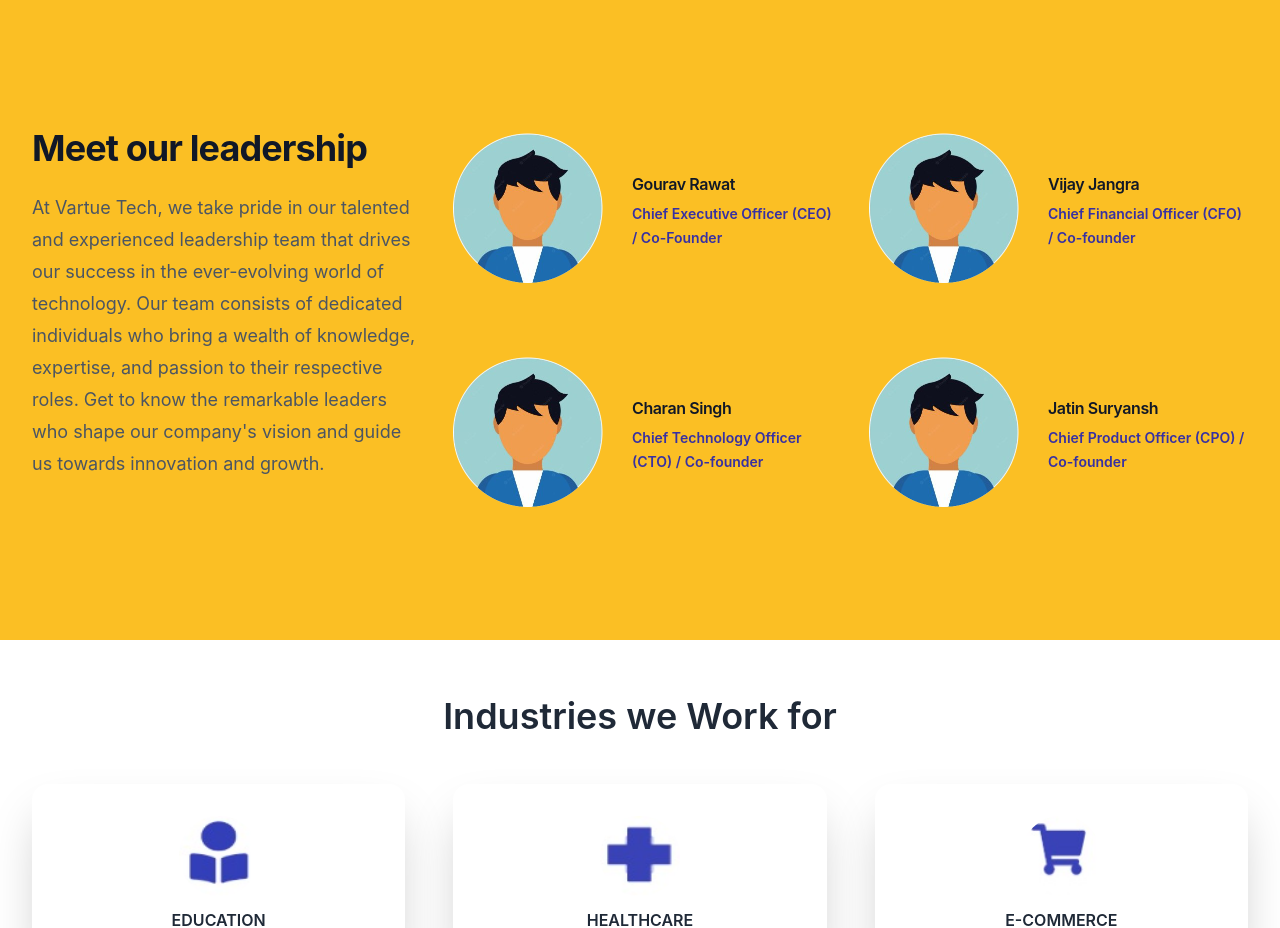
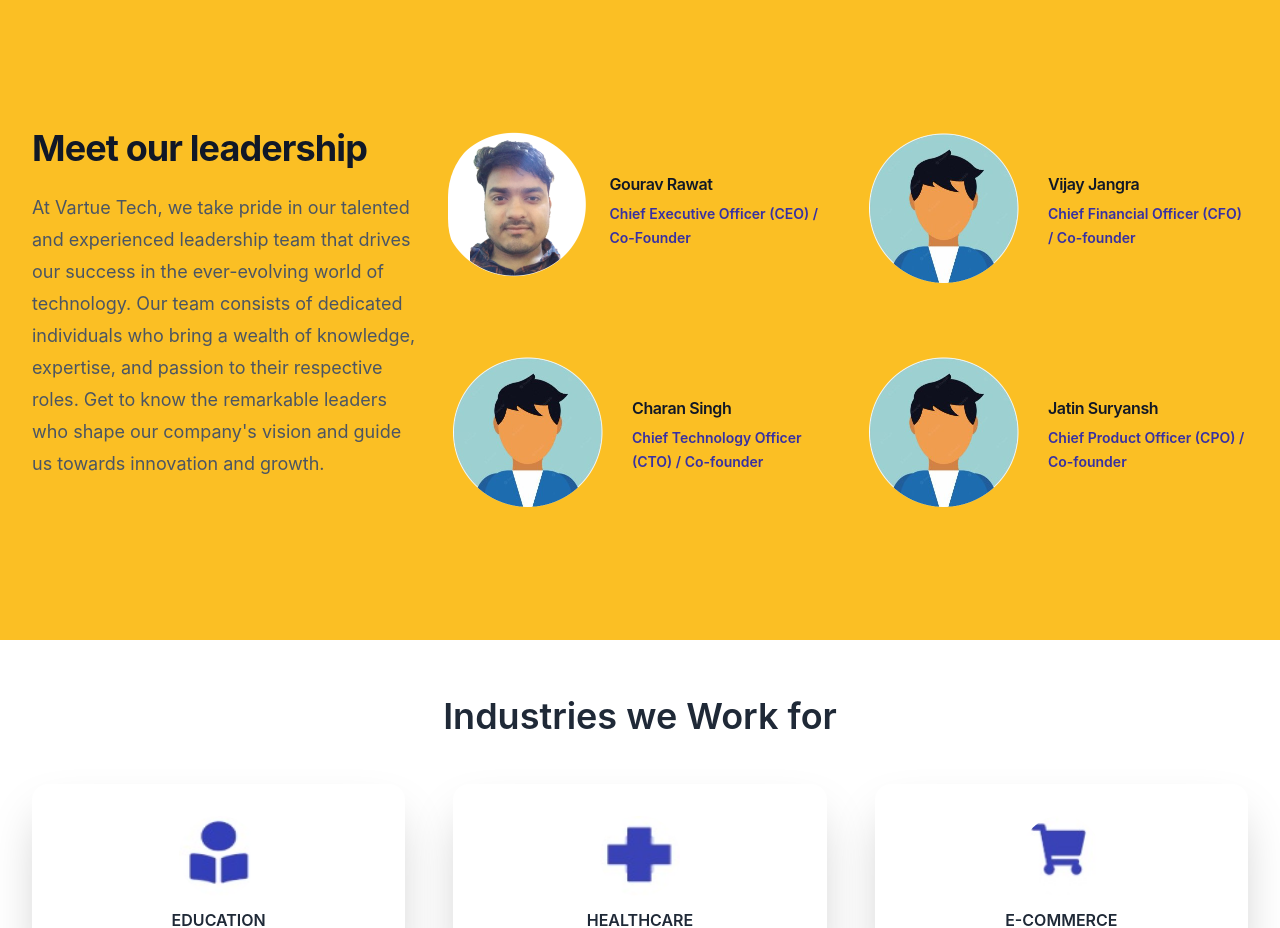
Before and after one commit to vartuetech/vartuetech, a React (Vite) app: page / in a window 1280 px wide. Shown: the part 1480-2408 px from the top of the page. Built offline with nearby package versions, Linux system fonts and the light colour scheme.

Commit message:
frontend of website

```diff
--- a/src/App.jsx
+++ b/src/App.jsx
@@ -13,7 +13,7 @@
   {
     name: "Gourav Rawat",
     role: "Chief Executive Officer (CEO) / Co-Founder",
-    imageUrl: "./avatar.png",
+    imageUrl: "./gourav.png",
   },
   {
     name: "Vijay Jangra",
```
